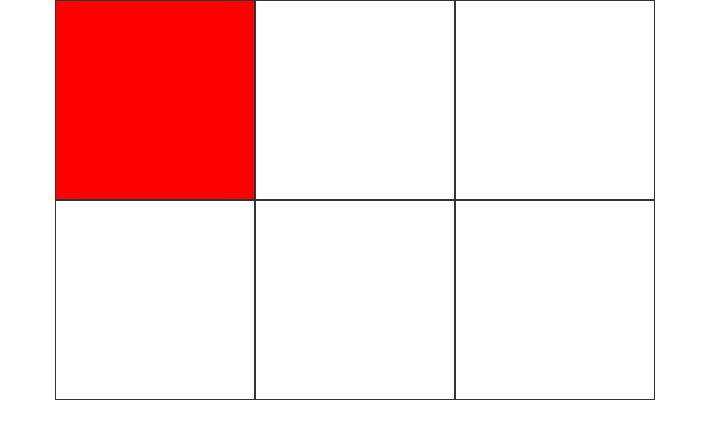
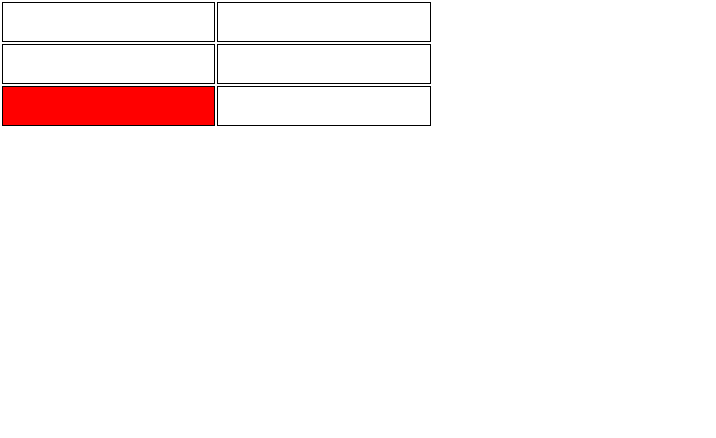
Before and after one commit to borodinchik/genocid_of_moles, a React (Create React App) app: page / in a window 1280 px wide. Shown: the top 438 px of the page, without its empty margins (0-716 px from the left). Built offline with nearby package versions, Linux system fonts and the light colour scheme.

Commit message:
componentsDidMaunt

```diff
--- a/src/App.js
+++ b/src/App.js
@@ -1,33 +1,60 @@
 import React, { Component } from 'react';
 import { connect } from 'react-redux';
+import Block from './Block';
 
 class App extends Component {
+
+  constructor(props) {
+    super(props);
+    this.state = {
+      key : 0
+    };
+  }
+  static defaultProps = {
+    min: 0,
+    max: 5
+  }
+
+componentDidMount(){
+  setInterval(() => {
+    this.setState({key:this.state.key + 1})
+  },1000);
+}
+  _handle() {
+    console.log('asdasdas');
+  }
+  _renderBlocks() {
+    let colored = Math.floor(Math.random() * this.props.max + this.props.min);
+    let blocks = [];
+
+    for(let i = this.props.min; i <= this.props.max; i++) {
+      if (i == colored) {
+        blocks.push(<Block key={i} handler={() => this._handle()} color={"red"}/>);
+      } else {
+
+        blocks.push(<Block key={i} />);
+      }
+    }
+    return blocks;
+  }
+
   render() {
-    console.log(this.props.testStore);
-    var min = 0;
-    var max = 5;
-    var rand = Math.floor(Math.random() * max + min);
-    console.log('Random number', rand);
+
+    console.log(this.state);
+
+    let blocks = this._renderBlocks();
+
     return (
-      <div className="container">
-      <div className="row">
-        <div className="col-xs-6 col-md-4" style={this.props.testStore}></div>
-        <div className="col-xs-6 col-md-4"></div>
-        <div className="col-xs-6 col-md-4" ></div>
-        </div>
-        <div className="row">
-          <div className="col-xs-6 col-md-4"></div>
-          <div className="col-xs-6 col-md-4"></div>
-          <div className="col-xs-6 col-md-4"></div>
-          </div>
+      <div style={{width: "50%"}}>
+      {blocks}
       </div>
     );
   }
 }
-
-export default connect(
-  state => ({
-    testStore: state
-  }),
-  display => ({})
-)(App);
+export default App;
+// export default connect(
+//   state => ({
+//     testStore: state
+//   }),
+//   display => ({})
+// )(App);
--- /dev/null
+++ b/src/Block.js
@@ -0,0 +1,19 @@
+import React, { Component } from 'react';
+
+
+class Block extends Component {
+  constructor(props) {
+    super(props);
+  }
+
+
+  render() {
+    return (
+        <div onClick={this.props.handler?this.props.handler:null} style={{width: '33.33%',float: 'left', height:'40px', border:'1px solid black', marginLeft: '2px', marginTop: '2px', backgroundColor: this.props.color?this.props.color:''}}></div>
+    );
+  }
+}
+
+
+
+export default Block;
--- a/src/index.js
+++ b/src/index.js
@@ -4,26 +4,24 @@ import { Provider } from 'react-redux';
 import { createStore } from 'redux';
 import './index.css';
 import App from './App';
-
-var color =
-  {
-    backgroundColor: 'red',
-  }
-
-function game(state = color,action) {
-  if (action.type === 'ADD_ID') {
-    return [
-      ...state,
-      action.payload
-    ];
-    }
-    return state;
-}
-const store = createStore(game);
+//
+// var color =
+//   {
+//     backgroundColor: 'red',
+//   }
+//
+// function game(state = color,action) {
+//   if (action.type === 'ADD_ID') {
+//     return [
+//       ...state,
+//       action.payload
+//     ];
+//     }
+//     return state;
+// }
+// const store = createStore(game);
 
 const bodySelector = document.querySelector('#root');
 ReactDOM.render(
-  <Provider store={store}>
-  <App />
-  </Provider>,
+  <App />,
    bodySelector)
```
